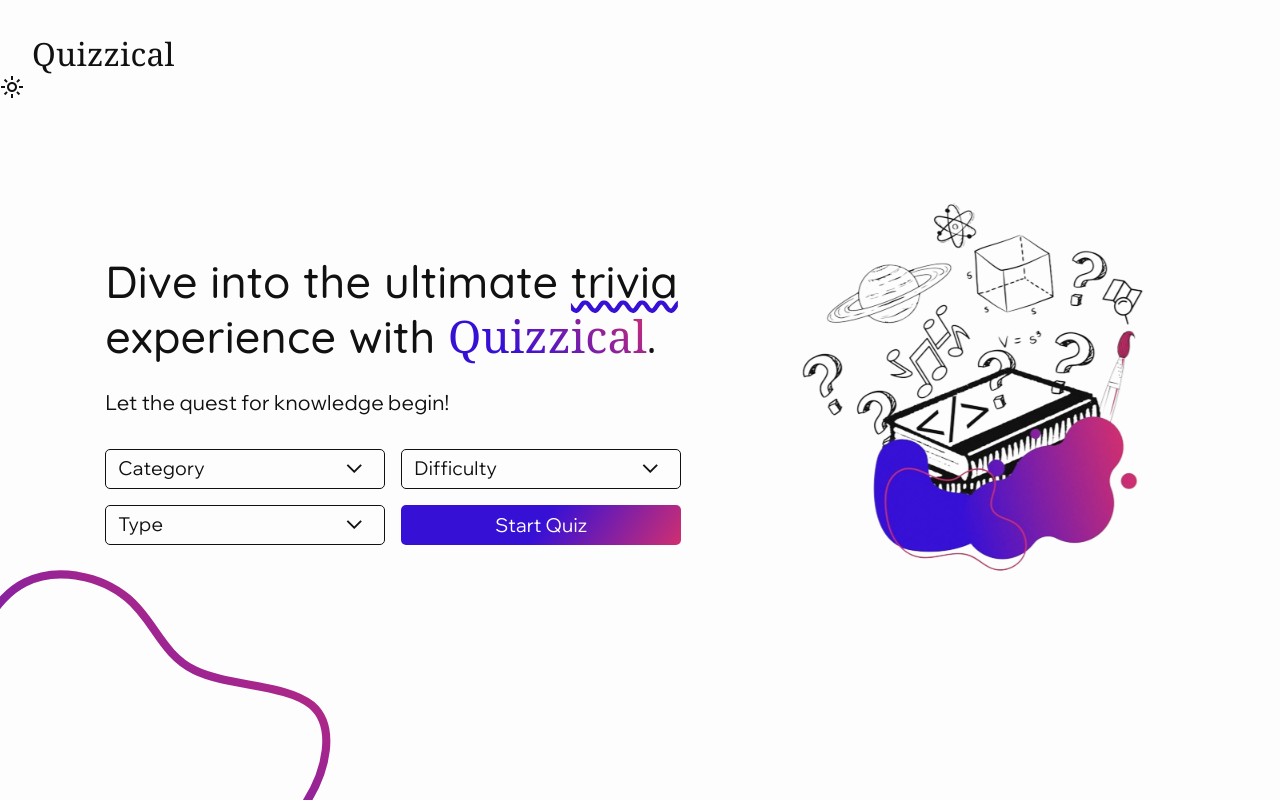
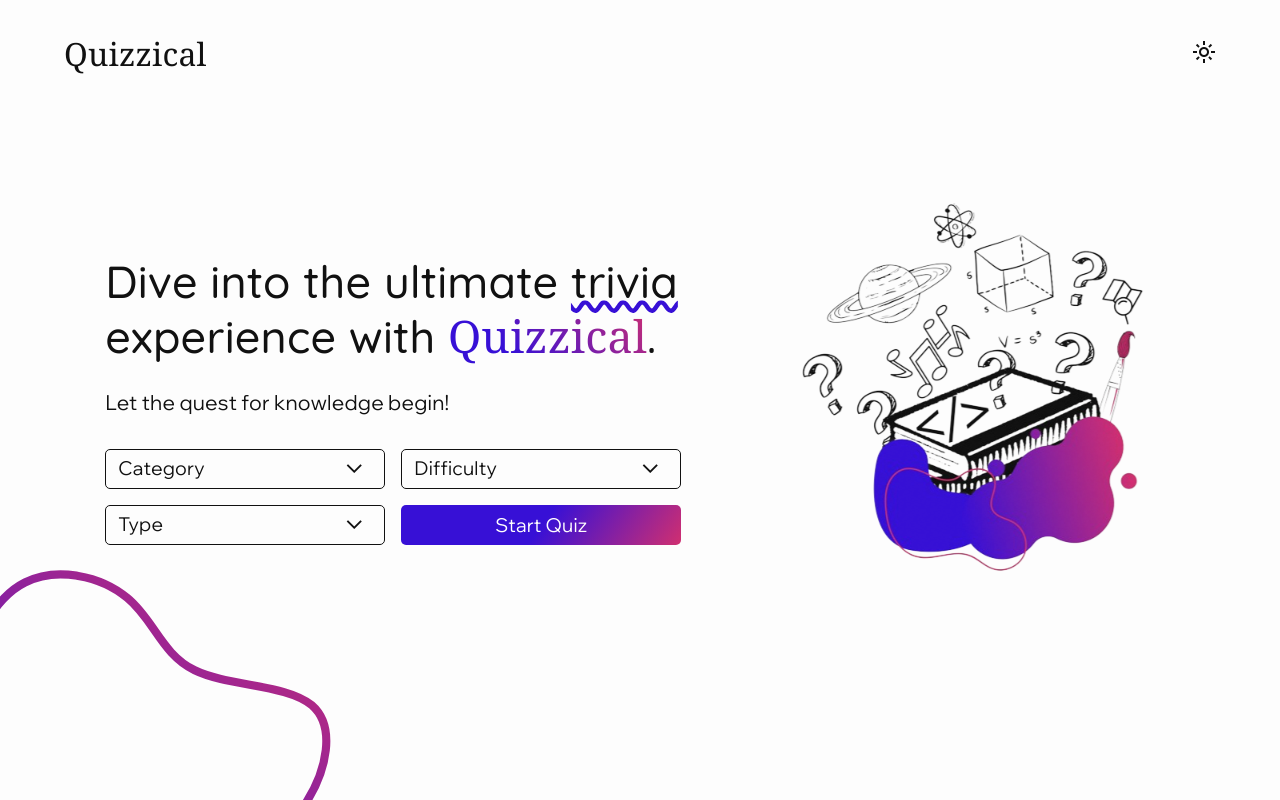
Before and after one commit to VriaA/Quizzly, a React (Vite) app in the folder quizzical/: page / in a window 1280 px wide. Built offline with nearby package versions, Linux system fonts and the light colour scheme.

Commit message:
style header

```diff
--- a/quizzical/src/index.css
+++ b/quizzical/src/index.css
@@ -90,8 +90,14 @@ h1, h2 > .quizzical {
 }
 
 /*===================== HEADER =====================*/
+header {
+  display: flex;
+  justify-content: space-between;
+  align-items: center;
+  padding: 1rem;
+}
+
 h1 {
-  padding: 1rem 0 0 1rem;
   font-size: 2rem;
 }
 
@@ -254,6 +260,10 @@ h2 {
 /*===================== MEDIA QUERIES =====================*/
 
 @media screen and (min-width: 768px) {
+  header {
+    padding: 2rem 5%;
+  }
+
   .left-col {
     max-width: 580px;
   }
@@ -275,10 +285,6 @@ h2 {
 }
 
 @media screen and (min-width: 1024px) {
-  h1 {
-    padding: 2rem 0 0 2rem;
-    font-size: 2rem;
-  }
 
   .hero-wrapper {
     position: absolute;
```
